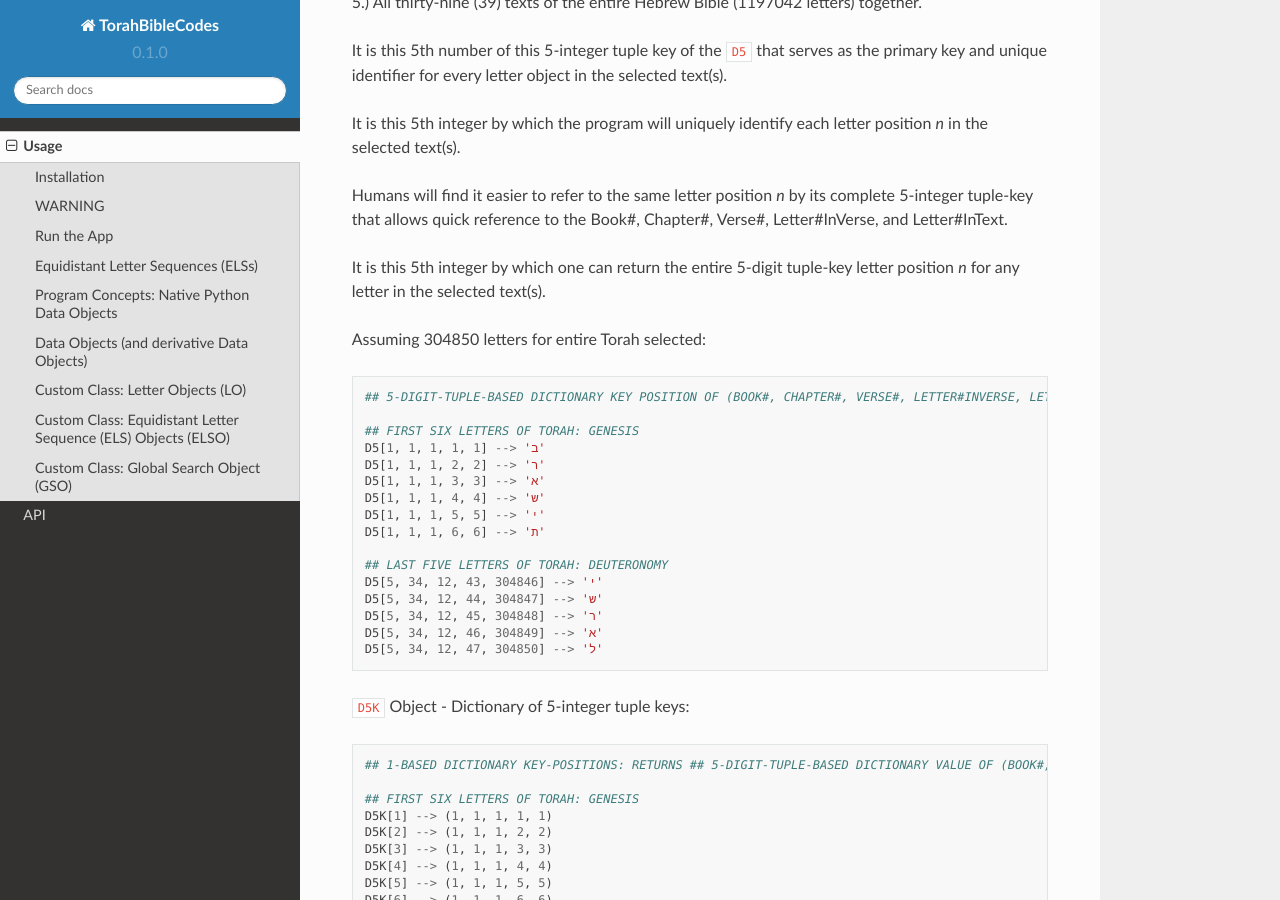
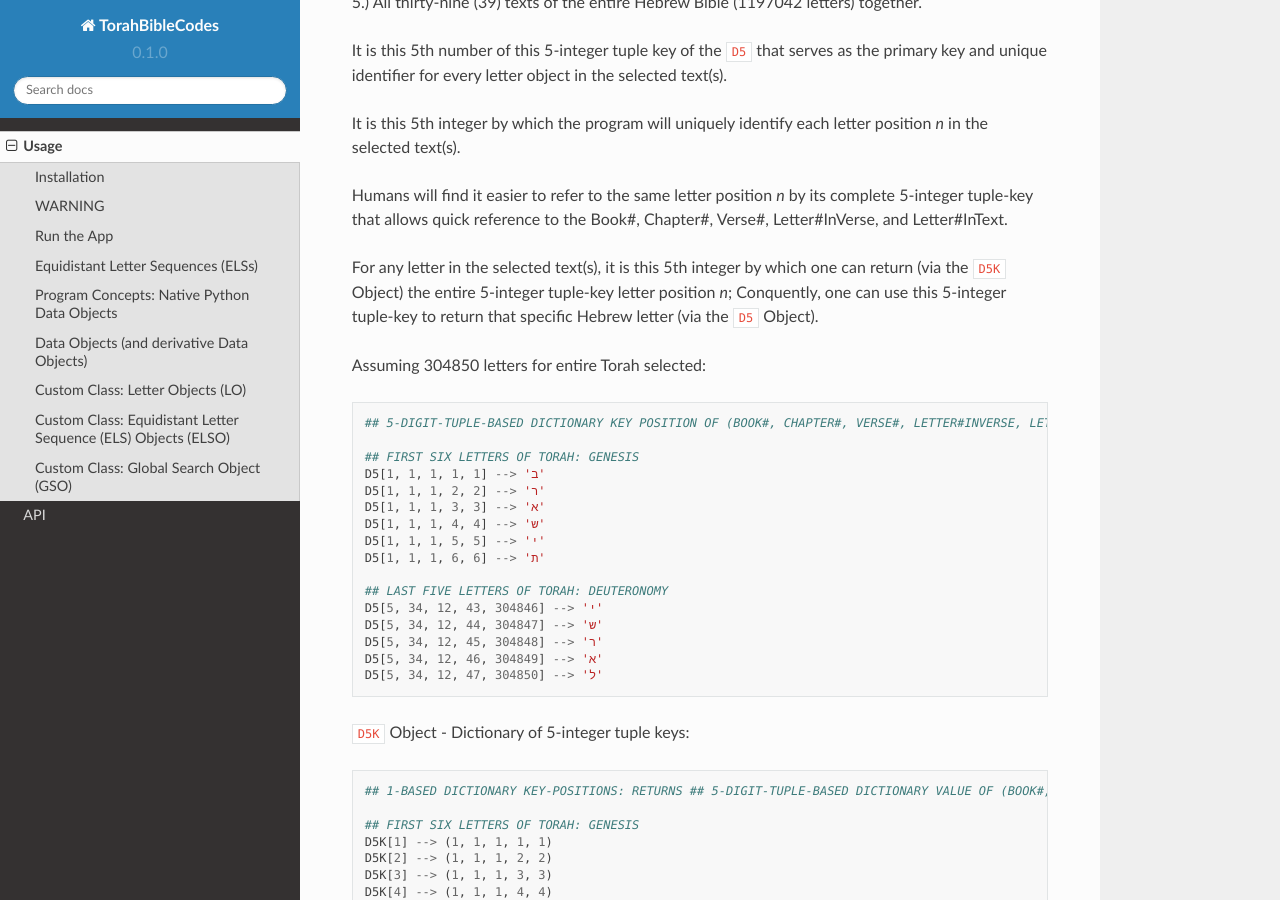
Before and after one commit to TorahBibleCodes/TorahBibleCodes_Sphinx, a Sphinx documentation site: the page built from docs/source/usage.rst, in a window 1280 px wide and 900 px high, scrolled down 6339 px. Built offline with Sphinx 7.4.7 and the Read the Docs theme 2.0.0, drawn with Linux system fonts in a browser that asks for light colours.

Commit message:
Update usage.rst

```diff
--- a/docs/source/usage.rst
+++ b/docs/source/usage.rst
@@ -280,7 +280,7 @@ It is this 5th integer by which the program will uniquely identify each letter p
 
 Humans will find it easier to refer to the same letter position *n* by its complete 5-integer tuple-key that allows quick reference to the Book#, Chapter#, Verse#, Letter#InVerse, and Letter#InText.
 
-It is this 5th integer by which one can return the entire 5-digit tuple-key letter position *n* for any letter in the selected text(s).
+For any letter in the selected text(s), it is this 5th integer by which one can return (via the ``D5K`` Object) the entire 5-integer tuple-key letter position *n*; Conquently, one can use this 5-integer tuple-key to return that specific Hebrew letter (via the ``D5`` Object).
 
 Assuming 304850 letters for entire Torah selected::
 
```
